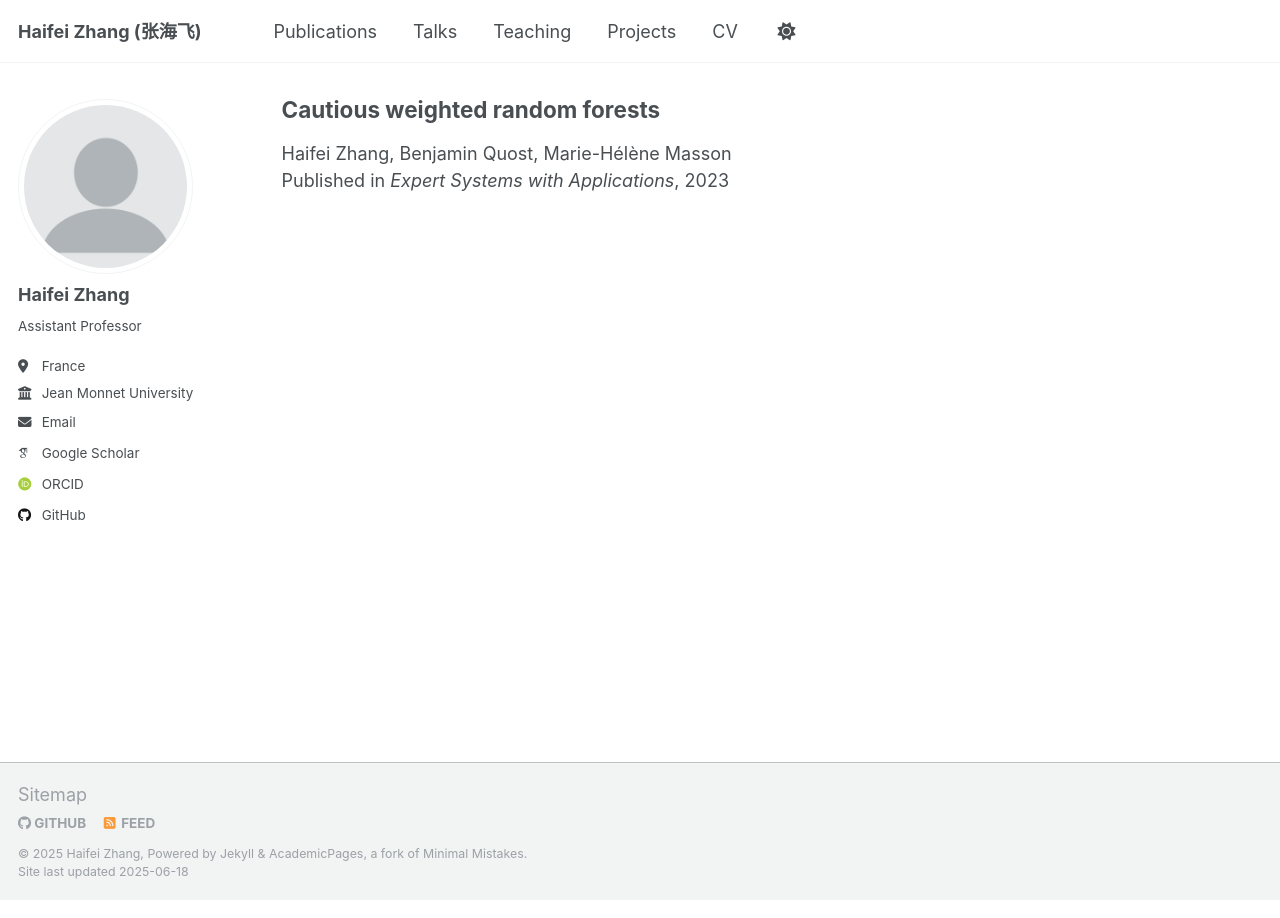
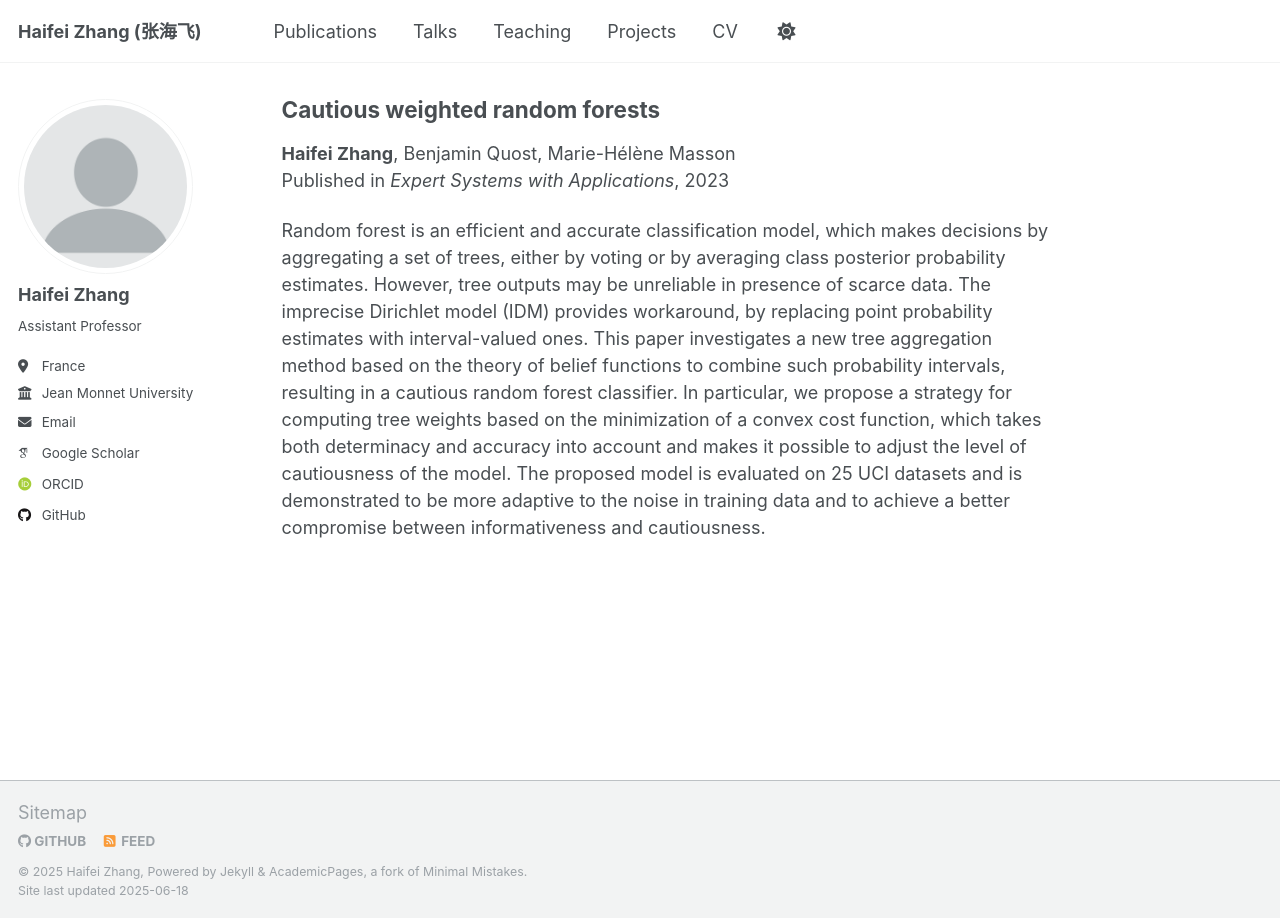
Before and after one commit to Haifei-ZHANG/Haifei-ZHANG.github.io, a Jekyll site: the page built from _publications/2023-03-01-ESWA-Cautious-weighted-random-forests.md, in a window 1280 px wide. Built offline with Jekyll 4.4.1, drawn with Linux system fonts in a browser that asks for light colours; some web fonts are replaced.

Commit message:
modify layout

```diff
--- a/_includes/archive-single.html
+++ b/_includes/archive-single.html
@@ -27,7 +27,7 @@
     {% endif %}
 
     <h3 class="archive__item-title" itemprop="headline">
-      {% if post.link %}
+      {% if post.link%}
         <a href="{{ post.link }}">{{ title }}</a> <a href="{{ base_path }}{{ post.url }}" rel="permalink"><i class="fa fa-link" aria-hidden="true" title="permalink"></i><span class="sr-only">Permalink</span></a>
       {% else %}
         <a href="{{ base_path }}{{ post.url }}" rel="permalink">{{ title }}</a>
@@ -53,6 +53,10 @@
     {% elsif post.excerpt and site.read_more == 'enabled' %}
     <p class="archive__item-excerpt" itemprop="description"><p>{{ post.excerpt | markdownify | remove: '<p>' | remove: '</p>' }}<strong><a href="{{ base_path }}{{ post.url }}" rel="permalink"> Read more</a></strong></p></p>
     {% endif %} -->
+
+    {% if post.collection == 'teaching' %}
+      {{ content }}
+    {% endif %}
 
     {% if post.citation and post.paperurl and post.slidesurl and post.bibtexurl %}
       <p>Recommended citation: {{ post.citation }}<br /><a href="{{ post.paperurl }}">Download Paper</a> | <a href="{{ post.slidesurl }}">Download Slides</a> | <a href="{{ post.bibtexurl }}">Download Bibtex</a></p>
--- a/_publications/2023-03-01-ESWA-Cautious-weighted-random-forests.md
+++ b/_publications/2023-03-01-ESWA-Cautious-weighted-random-forests.md
@@ -3,7 +3,7 @@
 collection: publications
 category: manuscripts
 permalink: /publication/2023-03-01-ESWA-Cautious-weighted-random-forests
-authors: "Haifei Zhang, Benjamin Quost, Marie-Hélène Masson"
+authors: "<strong>Haifei Zhang</strong>, Benjamin Quost, Marie-Hélène Masson"
 date: 2023-03-01
 venue: 'Expert Systems with Applications'
 pdfurl: 'http://haifei-zhang.github.io/files/2023-03-01-ESWA-Cautious-weighted-random-forests.pdf'
```
Also changed, not shown: _layouts/single.html (+4 -4 lines).
